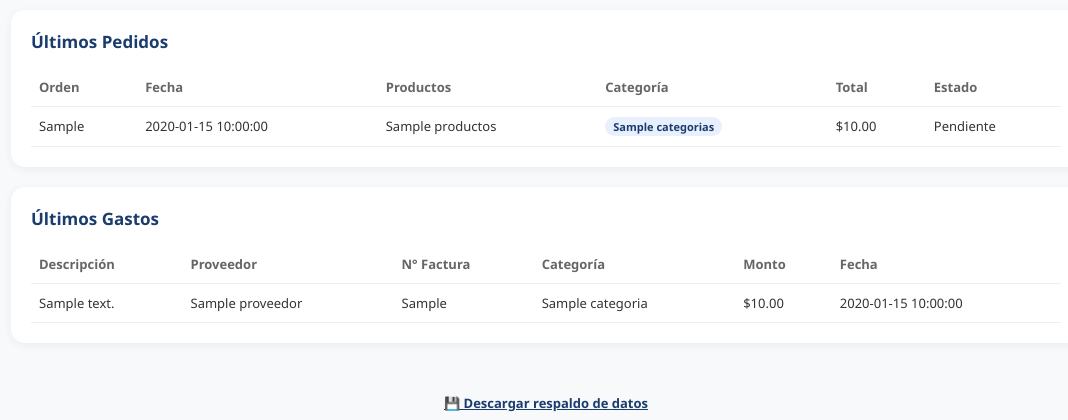
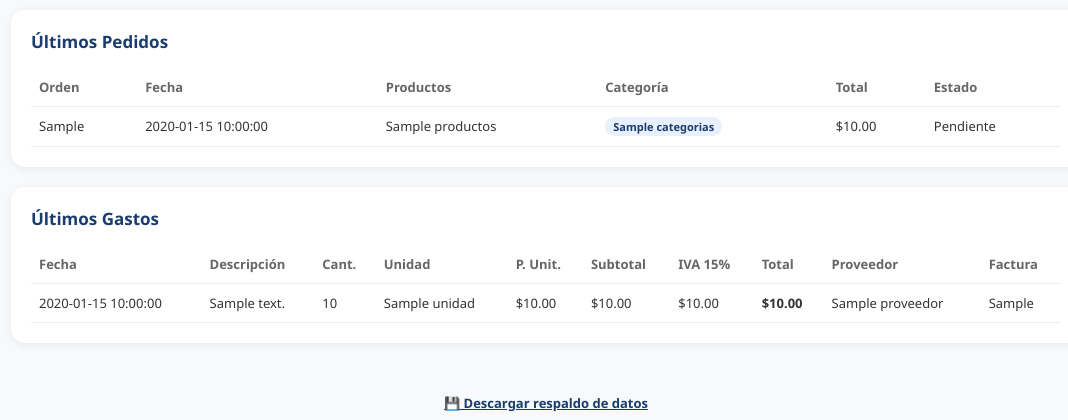
Before and after one commit to paopao0380-svg/recarga-veloz, a Flask app: template templates/contable.html in a window 1280 px wide. Shown: the part 1182-1602 px from the top of the page, without its empty margins (94-1162 px from the left). Run offline with Flask 3, Linux system fonts and the light colour scheme; the template is opened without the code that fills it: most values are stand-ins (such as "Sample title", 1, 10 or a date in 2020); some libraries are stand-ins or nearby versions.

Commit message:
Update table structure for 'Últimos Gastos'

```diff
--- a/templates/contable.html
+++ b/templates/contable.html
@@ -237,26 +237,34 @@
             <table>
                 <thead>
                     <tr>
+                        <th>Fecha</th>
                         <th>Descripción</th>
+                        <th>Cant.</th>
+                        <th>Unidad</th>
+                        <th>P. Unit.</th>
+                        <th>Subtotal</th>
+                        <th>IVA 15%</th>
+                        <th>Total</th>
                         <th>Proveedor</th>
-                        <th>N° Factura</th>
-                        <th>Categoría</th>
-                        <th>Monto</th>
-                        <th>Fecha</th>
+                        <th>Factura</th>
                     </tr>
                 </thead>
                 <tbody>
                     {% for g in ultimos_gastos|default([]) %}
                     <tr>
+                        <td>{{ g.fecha }}</td>
                         <td>{{ g.descripcion }}</td>
+                        <td>{{ g.cantidad if g.cantidad is not none else "—" }}</td>
+                        <td>{{ g.unidad or "—" }}</td>
+                        <td>{% if g.precio_unitario is not none %}${{ '%.2f'|format(g.precio_unitario) }}{% else %}—{% endif %}</td>
+                        <td>{% if g.subtotal is not none %}${{ '%.2f'|format(g.subtotal) }}{% else %}—{% endif %}</td>
+                        <td>{% if g.iva is not none %}${{ '%.2f'|format(g.iva) }}{% else %}—{% endif %}</td>
+                        <td><strong>{% if g.total is not none %}${{ '%.2f'|format(g.total) }}{% else %}${{ '%.2f'|format(g.monto) }}{% endif %}</strong></td>
                         <td>{{ g.proveedor or "—" }}</td>
                         <td>{{ g.numero_factura or "—" }}</td>
-                        <td>{{ g.categoria }}</td>
-                        <td>${{ '%.2f'|format(g.monto) }}</td>
-                        <td>{{ g.fecha }}</td>
                     </tr>
                     {% else %}
-                    <tr><td colspan="6">No hay gastos registrados</td></tr>
+                    <tr><td colspan="10">No hay gastos registrados</td></tr>
                     {% endfor %}
                 </tbody>
             </table>
```
